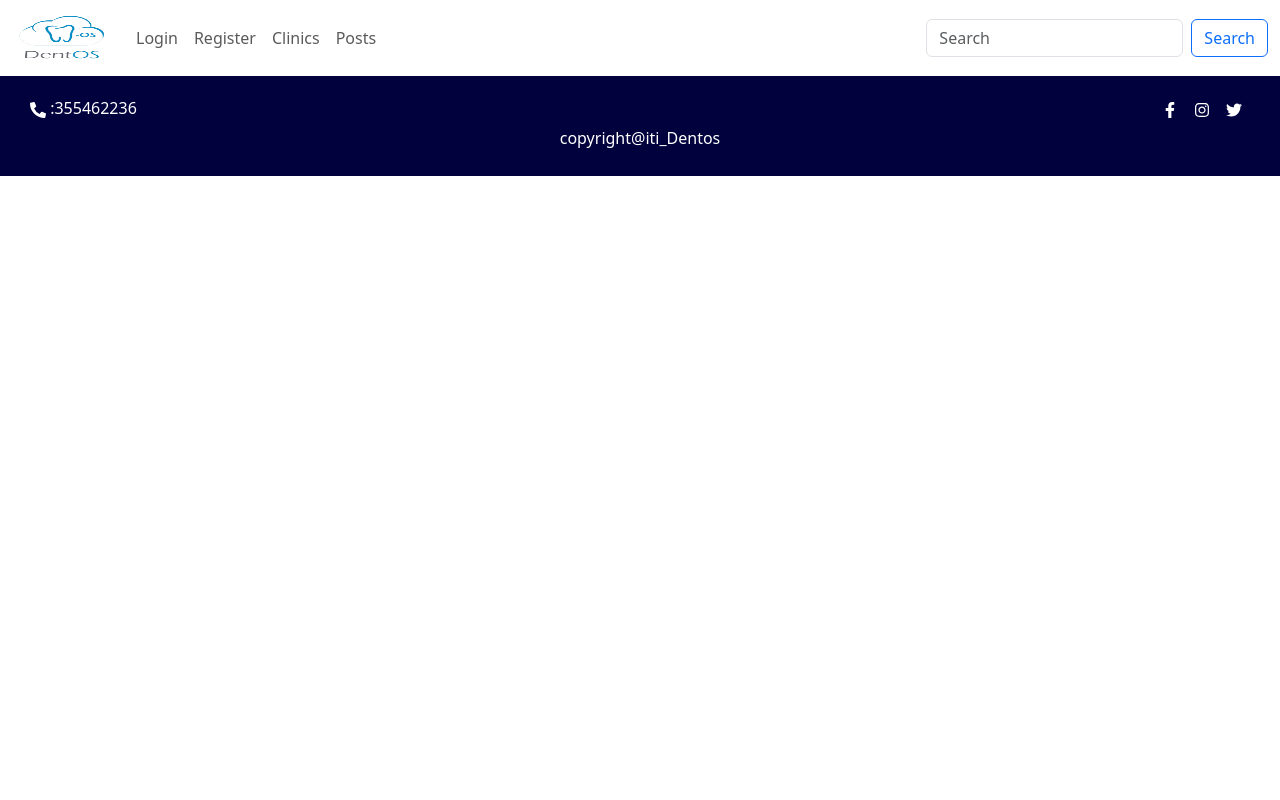
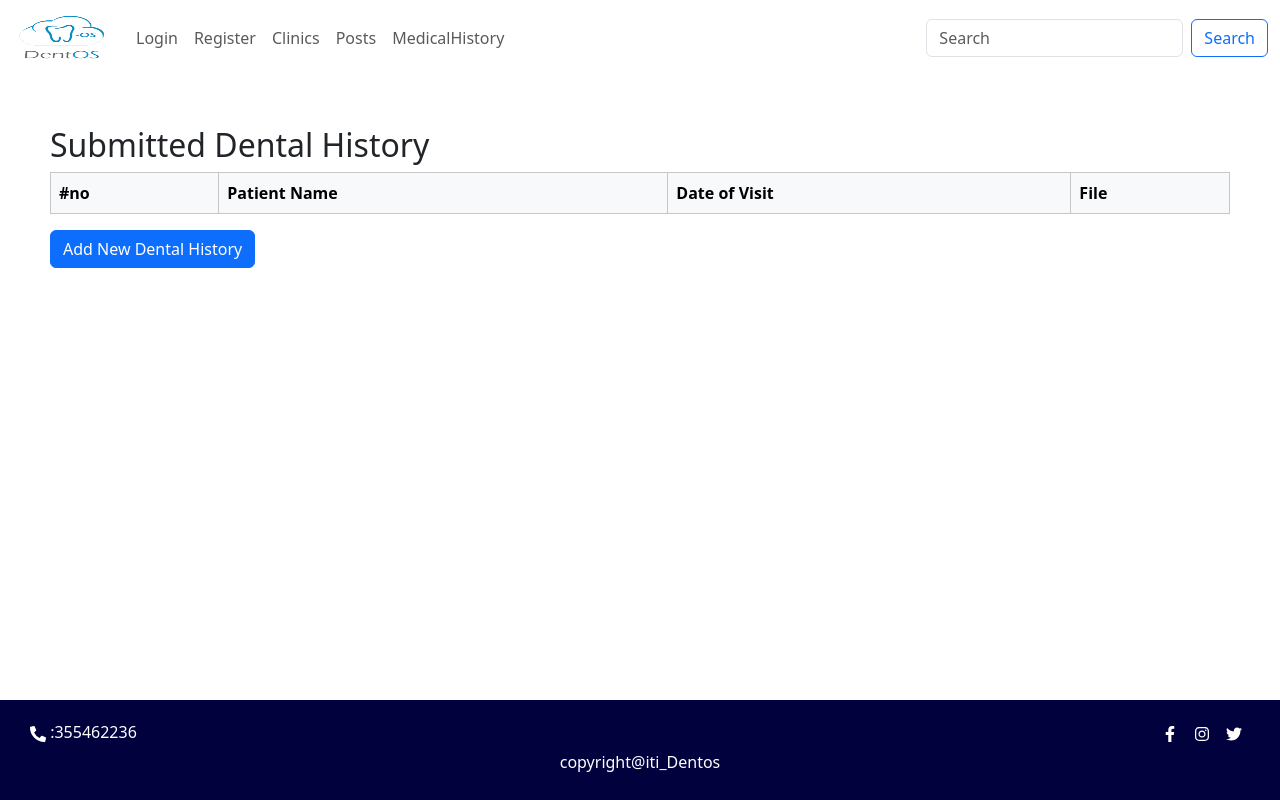
Before and after one commit to Isla-Nad/ITI-FinalProject, a React (Create React App) app: page /medicalHistory in a window 1280 px wide. Built offline with nearby package versions, Linux system fonts and the light colour scheme.

Commit message:
adding medical history page

```diff
--- a/src/App.js
+++ b/src/App.js
@@ -9,6 +9,7 @@ import Posts from "./pages/community/Posts";
 import ClinicDetail from "./pages/clinics/ClinicDetail";
 import Register from "./pages/Register";
 import Login from "./pages/Login";
+import MedicalHistory from "./pages/medicalHistory/MedicalHistory";
 
 function App() {
   return (
@@ -22,6 +23,7 @@ function App() {
           <Route path="/clinics" element={<Clinics />} />
           <Route path="/posts" element={<Posts />} />
           <Route path="/clinics/clinicDetails" element={<ClinicDetail />} />
+          <Route path="/medicalHistory" element={<MedicalHistory />} />
         </Routes>
         <Footer />
       </BrowserRouter>
--- a/src/components/Footer.js
+++ b/src/components/Footer.js
@@ -2,9 +2,9 @@ import { FaPhoneAlt, FaFacebookF, FaInstagram, FaTwitter } from "react-icons/fa"
 
 function Footer() {
   return (
-    <div className="footer">
+    <div className="footer" style={{ flexShrink: "0" }}>
       <div className="text text-wite ">
-        <FaPhoneAlt className="text-white" /> <h className="text-white">:355462236</h>
+        <FaPhoneAlt className="text-white" /> <span className="text-white">:355462236</span>
       </div>
       <div className="icons">
         <FaFacebookF className="text-white mx-2" />
--- a/src/components/Nav.js
+++ b/src/components/Nav.js
@@ -34,6 +34,11 @@ function Nav() {
                   Posts
                 </Link>
               </li>
+              <li className="nav-item">
+                <Link className="nav-link" to="/medicalHistory">
+                  MedicalHistory
+                </Link>
+              </li>
             </ul>
             <form className="d-flex" role="search">
               <input className="form-control me-2" type="search" placeholder="Search" aria-label="Search" />
--- a/src/index.css
+++ b/src/index.css
@@ -1,13 +1,16 @@
 body {
   margin: 0;
-  font-family: -apple-system, BlinkMacSystemFont, 'Segoe UI', 'Roboto', 'Oxygen',
-    'Ubuntu', 'Cantarell', 'Fira Sans', 'Droid Sans', 'Helvetica Neue',
-    sans-serif;
+  font-family: -apple-system, BlinkMacSystemFont, "Segoe UI", "Roboto", "Oxygen", "Ubuntu", "Cantarell", "Fira Sans", "Droid Sans", "Helvetica Neue", sans-serif;
   -webkit-font-smoothing: antialiased;
   -moz-osx-font-smoothing: grayscale;
 }
 
 code {
-  font-family: source-code-pro, Menlo, Monaco, Consolas, 'Courier New',
-    monospace;
+  font-family: source-code-pro, Menlo, Monaco, Consolas, "Courier New", monospace;
 }
+
+#root {
+  display: flex;
+  flex-direction: column;
+  height: 100vh;
+}
--- /dev/null
+++ b/src/pages/medicalHistory/MedicalHistory.js
@@ -0,0 +1,87 @@
+import Table from "react-bootstrap/Table";
+import MedicalHistoryForm from "./MedicalHistoryForm";
+import { Button } from "react-bootstrap";
+import { useState } from "react";
+
+const MedicalHistory = () => {
+  const [showForm, setShowForm] = useState(false);
+  const [formData, setFormData] = useState({
+    patientName: "",
+    dateOfVisit: "",
+    allergies: "",
+    medicalConditions: "",
+    dentalConditions: "",
+    previousTreatments: "",
+    dentalHygieneHabits: "",
+    specificDentalConcerns: "",
+    file: null,
+  });
+  const [historyData, setHistoryData] = useState([]);
+
+  const handleChange = (e) => {
+    const { name, value } = e.target;
+    setFormData({ ...formData, [name]: value });
+  };
+
+  const handleFileChange = (e) => {
+    const file = e.target.files[0];
+    setFormData({ ...formData, file });
+  };
+
+  const handleSubmit = (e) => {
+    e.preventDefault();
+    setHistoryData([...historyData, formData]);
+
+    setShowForm(false);
+
+    setFormData({
+      patientName: "",
+      dateOfVisit: "",
+      allergies: "",
+      medicalConditions: "",
+      dentalConditions: "",
+      previousTreatments: "",
+      dentalHygieneHabits: "",
+      specificDentalConcerns: "",
+      file: formData.file,
+    });
+  };
+  return (
+    <div style={{ flex: "1 0 auto", padding: "50px" }}>
+      <h2>Submitted Dental History</h2>
+      <Table striped bordered hover variant="light">
+        <thead>
+          <tr>
+            <th>#no</th>
+            <th>Patient Name</th>
+            <th>Date of Visit</th>
+            <th>File</th>
+          </tr>
+        </thead>
+        <tbody>
+          {historyData.map((history, index) => (
+            <tr key={index}>
+              <td>{index + 1}</td>
+              <td>{history.patientName}</td>
+              <td>{history.dateOfVisit}</td>
+              <td>
+                {history.file && (
+                  <a href={URL.createObjectURL(history.file)} target="_blank" rel="noopener noreferrer">
+                    View File
+                  </a>
+                )}
+              </td>
+            </tr>
+          ))}
+        </tbody>
+      </Table>
+      {showForm ? (
+        <MedicalHistoryForm handleChange={handleChange} handleFileChange={handleFileChange} handleSubmit={handleSubmit} patientName={formData.patientName} dateOfVisit={formData.dateOfVisit} allergies={formData.allergies} medicalConditions={formData.medicalConditions} dentalConditions={formData.dentalConditions} previousTreatments={formData.previousTreatments} dentalHygieneHabits={formData.dentalHygieneHabits} specificDentalConcerns={formData.specificDentalConcerns} />
+      ) : (
+        <Button onClick={() => setShowForm(true)}>Add New Dental History</Button>
+      )}
+    </div>
+  );
+};
+
+export default MedicalHistory;
--- /dev/null
+++ b/src/pages/medicalHistory/MedicalHistoryForm.js
@@ -0,0 +1,60 @@
+import { Container, Form, Button } from "react-bootstrap";
+
+function MedicalHistoryForm(props) {
+  return (
+    <Container>
+      <Form onSubmit={props.handleSubmit}>
+        <Form.Group controlId="patientName">
+          <Form.Label>Patient Name:</Form.Label>
+          <Form.Control type="text" name="patientName" value={props.patientName} onChange={props.handleChange} required />
+        </Form.Group>
+
+        <Form.Group controlId="dateOfVisit">
+          <Form.Label>Date of Visit:</Form.Label>
+          <Form.Control type="date" name="dateOfVisit" value={props.dateOfVisit} onChange={props.handleChange} required />
+        </Form.Group>
+
+        <Form.Group controlId="allergies">
+          <Form.Label>Allergies:</Form.Label>
+          <Form.Control type="text" name="allergies" value={props.allergies} onChange={props.handleChange} />
+        </Form.Group>
+
+        <Form.Group controlId="medicalConditions">
+          <Form.Label>Medical Conditions:</Form.Label>
+          <Form.Control type="text" name="medicalConditions" value={props.medicalConditions} onChange={props.handleChange} />
+        </Form.Group>
+
+        <Form.Group controlId="dentalConditions">
+          <Form.Label>Dental Conditions:</Form.Label>
+          <Form.Control type="text" name="dentalConditions" value={props.dentalConditions} onChange={props.handleChange} />
+        </Form.Group>
+
+        <Form.Group controlId="previousTreatments">
+          <Form.Label>Previous Dental Treatments:</Form.Label>
+          <Form.Control type="text" name="previousTreatments" value={props.previousTreatments} onChange={props.handleChange} />
+        </Form.Group>
+
+        <Form.Group controlId="dentalHygieneHabits">
+          <Form.Label>Dental Hygiene Habits:</Form.Label>
+          <Form.Control as="textarea" rows={4} name="dentalHygieneHabits" value={props.dentalHygieneHabits} onChange={props.handleChange} />
+        </Form.Group>
+
+        <Form.Group controlId="specificDentalConcerns">
+          <Form.Label>Specific Dental Concerns:</Form.Label>
+          <Form.Control as="textarea" rows={4} name="specificDentalConcerns" value={props.specificDentalConcerns} onChange={props.handleChange} />
+        </Form.Group>
+
+        <Form.Group controlId="file">
+          <Form.Label>Upload PDF or Image:</Form.Label>
+          <Form.Control type="file" accept=".pdf, .jpg, .jpeg, .png" onChange={props.handleFileChange} />
+        </Form.Group>
+
+        <Button variant="primary" type="submit">
+          Add New Dental History
+        </Button>
+      </Form>
+    </Container>
+  );
+}
+
+export default MedicalHistoryForm;
```
Also changed, not shown: public/robots.txt (deleted).
